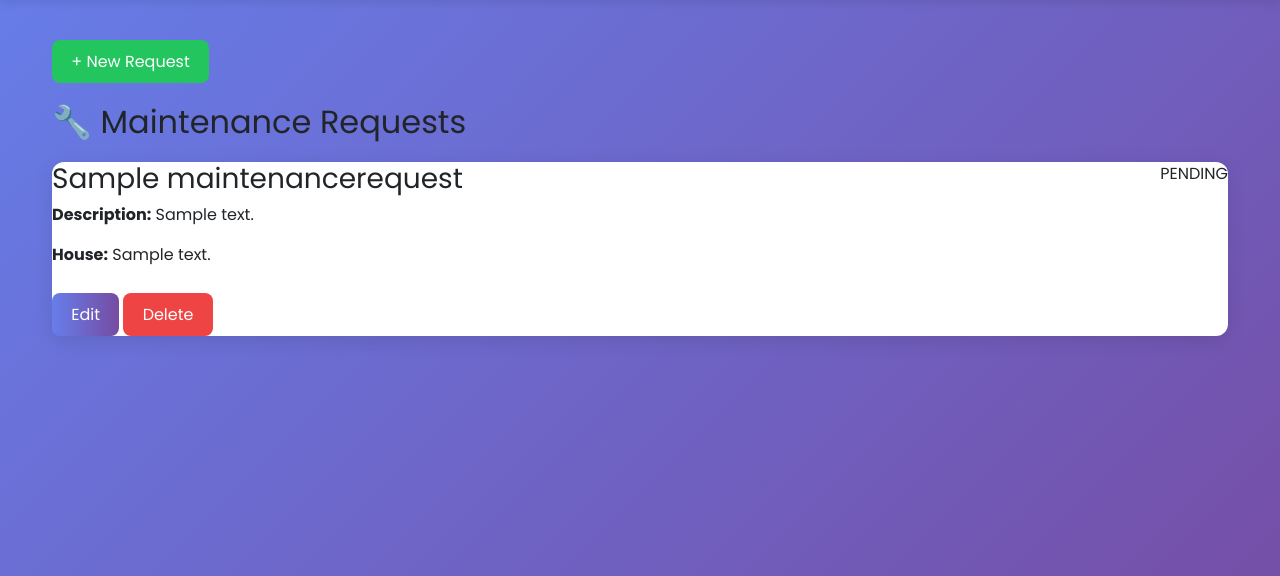
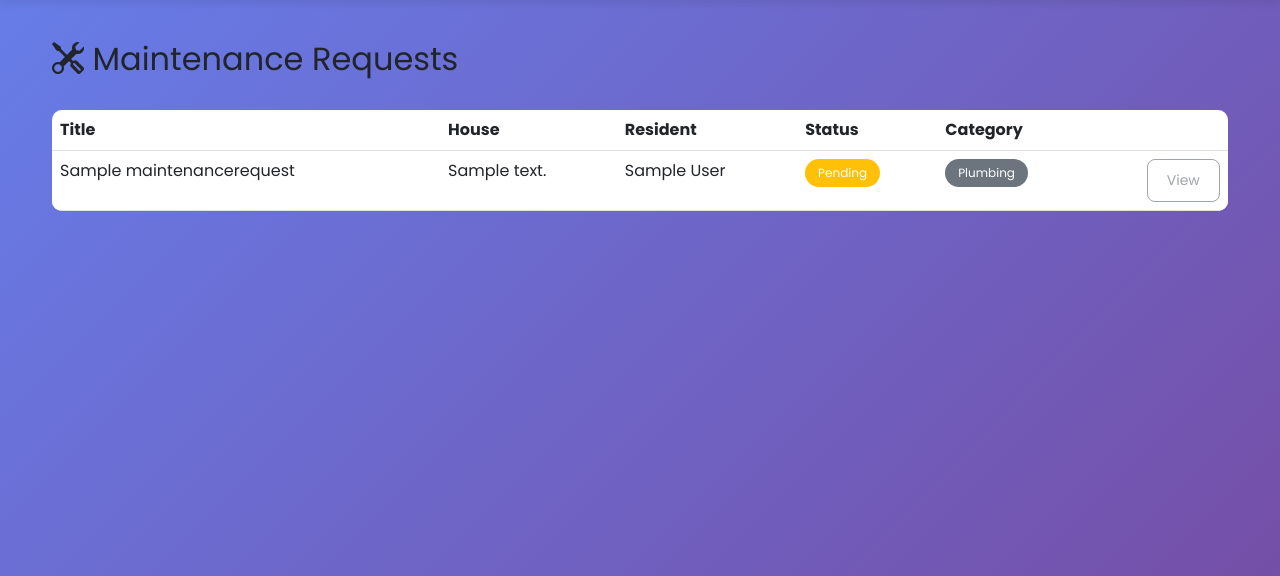
Before and after one commit to Diksha966/HIT237_Group_16_project, a Django app: page /requests/ in a window 1280 px wide. Shown: the part 62-638 px from the top of the page. Run offline with Django 5.2, Linux system fonts and the light colour scheme; tables that the repository leaves empty hold one stand-in row (values such as "Sample post"); parts of the project's set-up code (start-up, migrations or seed data) failed here and were passed over.

Commit message:
updated requests

```diff
--- a/housing/templates/requests/request_list.html
+++ b/housing/templates/requests/request_list.html
@@ -2,32 +2,69 @@
 
 {% block content %}
 
-<a href="{% url 'request_create' %}" class="btn btn-success" style="margin-bottom: 20px;">
-    + New Request
-</a>
+<div class="d-flex justify-content-between align-items-center mb-4">
+    <h2><i class="bi bi-tools"></i> Maintenance Requests</h2>
+    {% if user.is_authenticated %}
+        <a href="{% url 'request_create' %}" class="btn btn-success">
+            <i class="bi bi-plus-circle"></i> New Request
+        </a>
+    {% endif %}
+</div>
 
-<h2 style="margin-bottom: 20px;">🔧 Maintenance Requests</h2>
-
-{% for request in object_list %}
-    <div class="card">
-
-        <div style="display:flex; justify-content:space-between;">
-            <h3>{{ request.title }}</h3>
-            <span>{{ request.status }}</span>
+{% if object_list %}
+    <div class="table-responsive">
+        <table class="table table-hover">
+            <thead>
+                <tr>
+                    <th>Title</th>
+                    <th>House</th>
+                    <th>Resident</th>
+                    <th>Status</th>
+                    <th>Category</th>
+                    <th></th>
+                </tr>
+            </thead>
+            <tbody>
+                {% for request in object_list %}
+                <tr>
+                    <td>{{ request.title }}</td>
+                    <td>{{ request.house.address }}</td>
+                    <td>{{ request.resident.first_name }} {{ request.resident.last_name }}</td>
+                    <td>
+                        {% with st=request.status %}
+                            {% if st == 'PENDING' %}
+                                <span class="badge bg-warning">{{ request.get_status_display }}</span>
+                            {% elif st == 'IN_PROGRESS' %}
+                                <span class="badge bg-info">{{ request.get_status_display }}</span>
+                            {% elif st == 'RESOLVED' %}
+                                <span class="badge bg-success">{{ request.get_status_display }}</span>
+                            {% else %}
+                                <span class="badge bg-secondary">{{ request.get_status_display }}</span>
+                            {% endif %}
+                        {% endwith %}
+                    </td>
+                    <td><span class="badge bg-secondary">{{ request.get_category_display }}</span></td>
+                    <td class="text-end">
+                        {% if user.is_authenticated %}
+                            <a href="{% url 'request_update' request.id %}" class="btn btn-sm btn-outline-primary">View</a>
+                            <a href="{% url 'request_update' request.id %}" class="btn btn-sm btn-primary">Edit</a>
+                            <a href="{% url 'request_delete' request.id %}" class="btn btn-sm btn-danger">Delete</a>
+                        {% else %}
+                            <span class="btn btn-sm btn-outline-secondary disabled">View</span>
+                        {% endif %}
+                    </td>
+                </tr>
+                {% endfor %}
+            </tbody>
+        </table>
+    </div>
+{% else %}
+    <div class="card text-center">
+        <div class="card-body">
+            <h3><i class="bi bi-inbox"></i> No requests found</h3>
+            <p class="text-muted mb-0">Create a new maintenance request to get started.</p>
         </div>
-
-        <p><strong>Description:</strong> {{ request.description }}</p>
-        <p><strong>House:</strong> {{ request.house.address }}</p>
-
-        <div style="margin-top:10px;">
-            <a href="{% url 'request_update' request.id %}" class="btn btn-primary">Edit</a>
-            <a href="{% url 'request_delete' request.id %}" class="btn btn-danger">Delete</a>
-        </div>
-
     </div>
-
-{% empty %}
-    <div class="card">No requests found</div>
-{% endfor %}
+{% endif %}
 
 {% endblock %}
```
Also changed, not shown: housing/templates/requests/request_confirm_delete.html (+36 -0 lines), housing/templates/requests/request_confirm_delete_v2.html (added, +40 -0 lines), housing/templates/requests/request_form.html (+28 -34 lines), housing/templates/requests/request_form_v2.html (added, +44 -0 lines).
